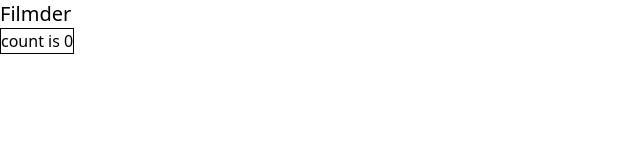
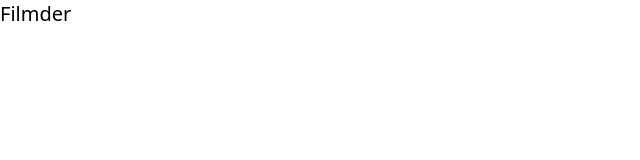
Before and after one commit to sondreir98/NTNU-TDT4140-Filmder, a React (Vite) app: page / in a window 1280 px wide. Shown: the top 160 px of the page, without its empty margins (0-640 px from the left). Built offline with nearby package versions, Linux system fonts and the light colour scheme.

Commit message:
feat: :sparkles: Add routing possiblity and make simple homepage
Removed app component

```diff
--- a/src/App.tsx
+++ /dev/null
@@ -1,20 +0,0 @@
-import { useState } from "react";
-
-function App() {
-	const [count, setCount] = useState(0);
-
-	return (
-		<>
-			<h1 className="text-xl">Filmder</h1>
-			<button
-				type="button"
-				onClick={() => setCount((count) => count + 1)}
-				className="text-base border"
-			>
-				count is {count}
-			</button>
-		</>
-	);
-}
-
-export default App;
--- /dev/null
+++ b/src/Home.tsx
@@ -0,0 +1,9 @@
+function App() {
+	return (
+		<>
+			<h1 className="text-xl">Filmder</h1>
+		</>
+	);
+}
+
+export default App;
--- a/src/main.tsx
+++ b/src/main.tsx
@@ -1,12 +1,17 @@
 import { StrictMode } from "react";
 import { createRoot } from "react-dom/client";
 import "./index.css";
-import App from "./App.tsx";
+import Home from "./Home.tsx";
+import { BrowserRouter, Route, Routes } from "react-router-dom";
 
 createRoot(
 	document.querySelector(":root > body > #react-root") as HTMLDivElement,
 ).render(
 	<StrictMode>
-		<App />
+		<BrowserRouter>
+			<Routes>
+				<Route index element={<Home/>} />
+			</Routes>
+		</BrowserRouter>
 	</StrictMode>,
 );
```
